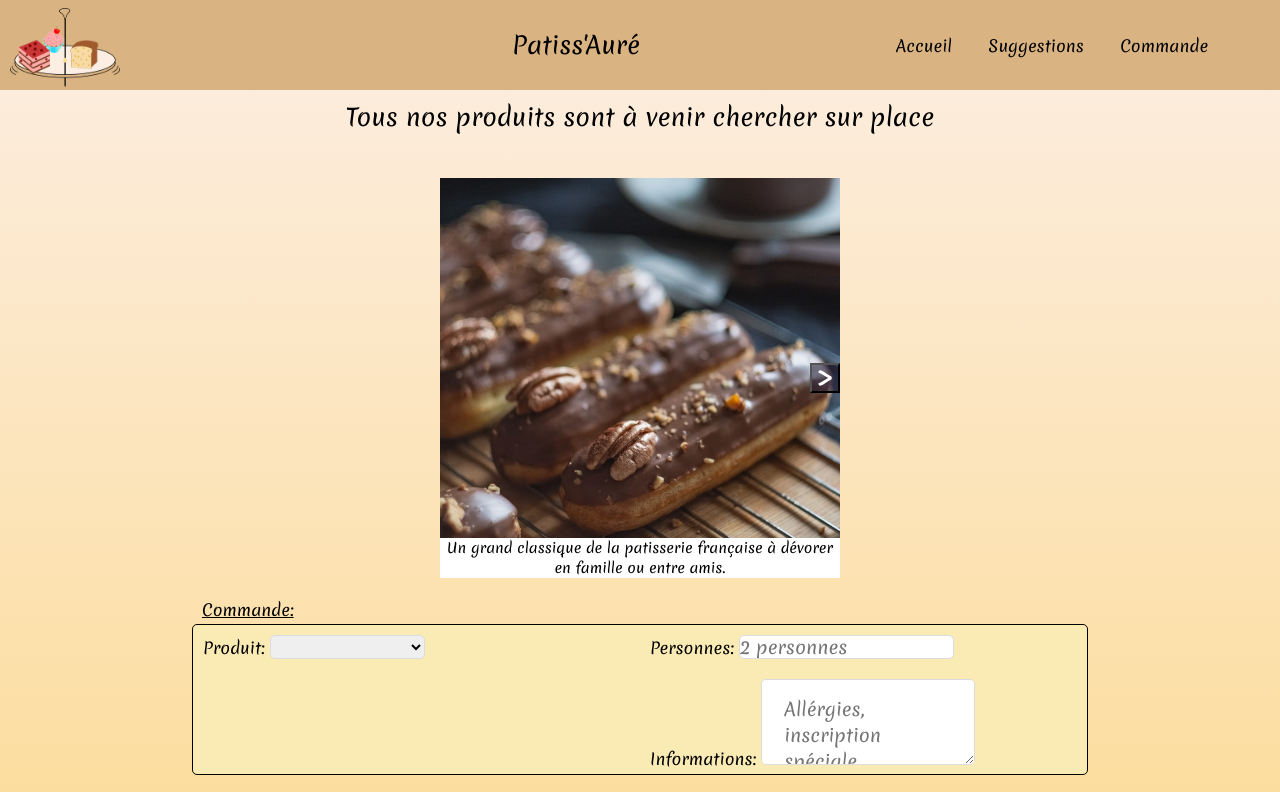
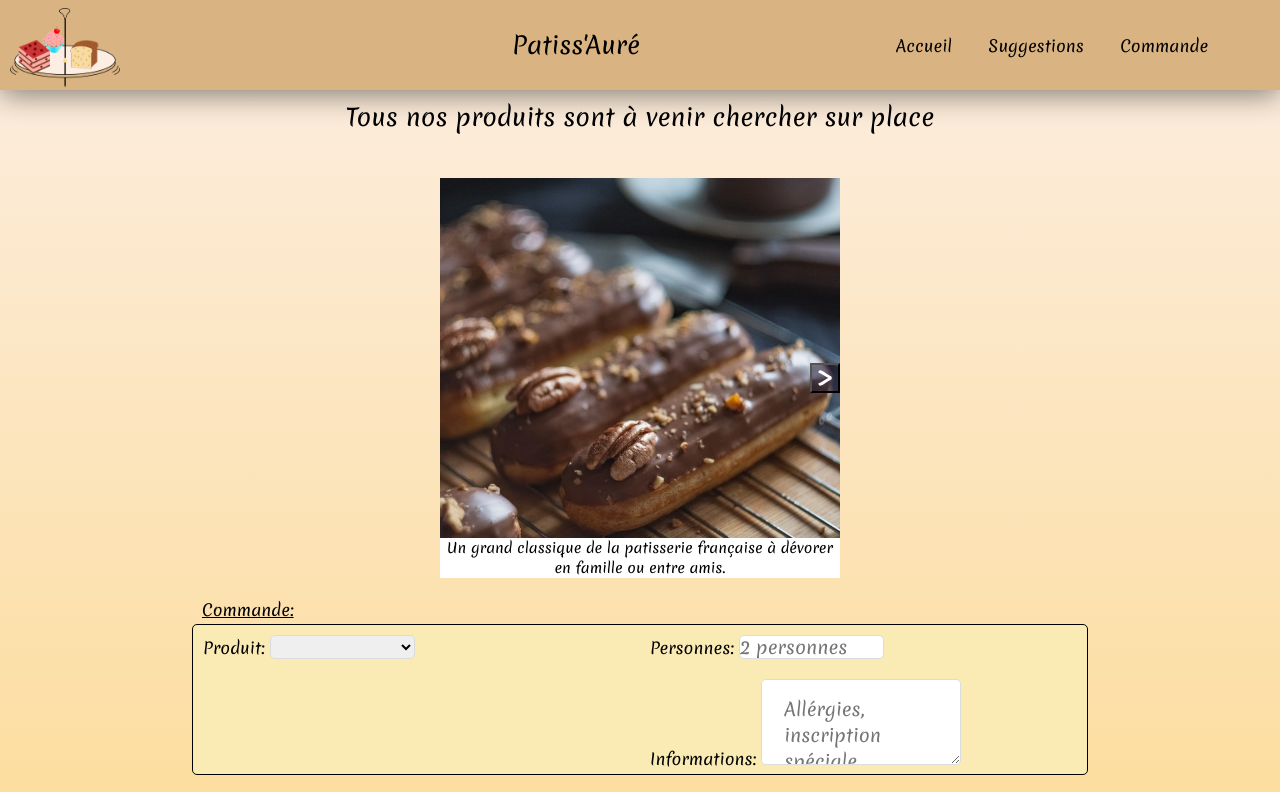
Before and after one commit to AurelieMoraitis/REACT, a React (Create React App) app in the folder patisserie/: page /#/ in a window 1280 px wide. Shown: the top 792 px of the page. Built offline with nearby package versions, Linux system fonts and the light colour scheme.

Commit message:
refactor: improved css

```diff
--- a/patisserie/src/components/footer/FooterStyle.js
+++ b/patisserie/src/components/footer/FooterStyle.js
@@ -2,6 +2,7 @@ import styled from "styled-components";
 
 export const FooterContainer = styled.footer`
     background: #D9B382;
+    box-shadow: 0px -4px 30px 0px rgb(0 0 0 / 50%);
 `;
 
 export const FooterWrap = styled.div`
--- a/patisserie/src/components/header/HeaderStyle.js
+++ b/patisserie/src/components/header/HeaderStyle.js
@@ -4,6 +4,7 @@ import {FiMenu} from "react-icons/fi";
 
 export const HeaderContainer = styled.div`
     background: #D9B382;
+    box-shadow: 0 4px 30px rgb(0 0 0 / 50%);
     display: grid;
     text-align: center;
     align-items: center;
--- a/patisserie/src/components/main/order/input/InputStyle.js
+++ b/patisserie/src/components/main/order/input/InputStyle.js
@@ -25,6 +25,7 @@ export const InputField = styled.input`
     font-size: 18px;
     border-radius: 5px;
     height: 1.5rem;
+    width: 145px;
 
     &:focus {
         border: 2px solid royalblue;
@@ -46,7 +47,6 @@ export const InputField = styled.input`
     }
 
     @media screen and (max-width: 480px) {
-        width: 150px;
         padding: 10px;
     }
 `;
@@ -59,9 +59,9 @@ export const SelectField = styled.select`
     font-size: 18px;
     border-radius: 5px;
     height: 1.5rem;
+    width: 145px;
 
     @media screen and (max-width: 480px) {
-        width: 140px;
         padding: 10px;
     }
 
@@ -75,9 +75,9 @@ export const TextAreaField = styled.textarea`
     font-size: 18px;
     border-radius: 5px;
     max-width: 50%;
+    width: 200px;
 
     @media screen and (max-width: 480px) {
-        width: 200px;
         margin-left: 0;
         padding: 10px;
     }
```
